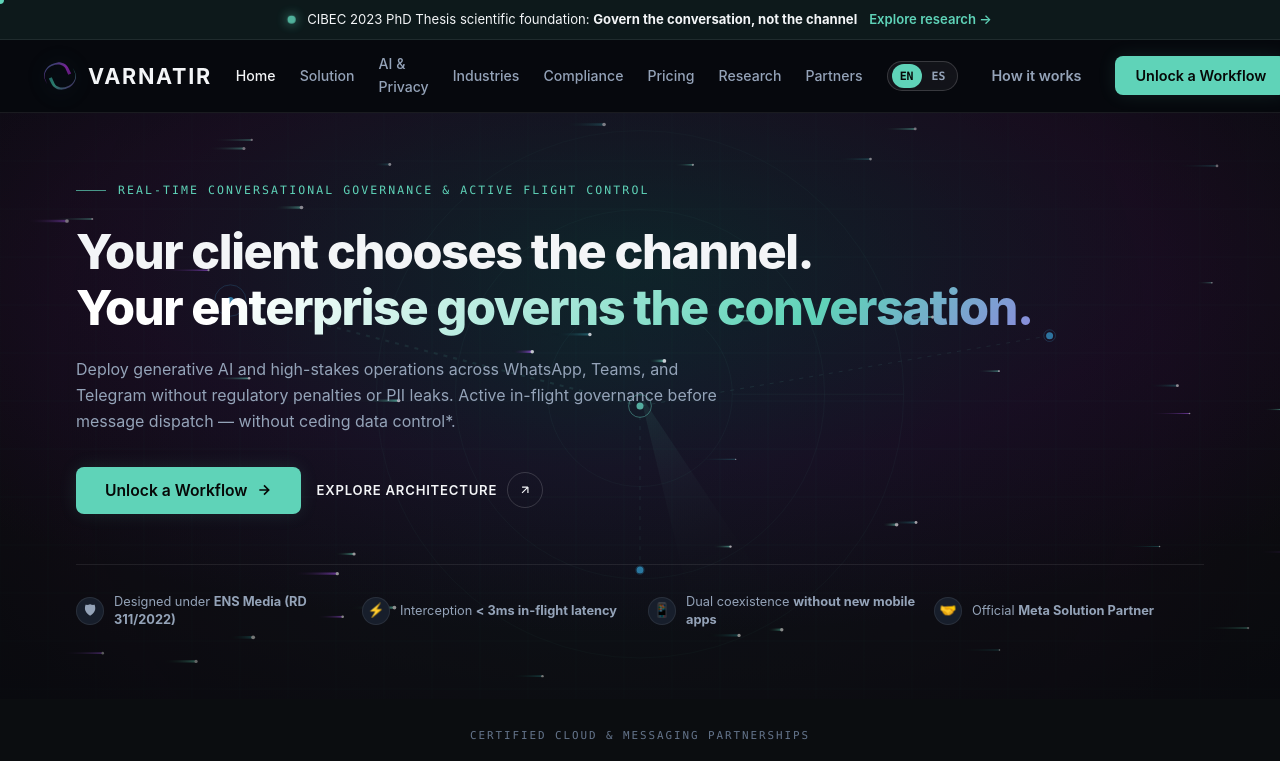
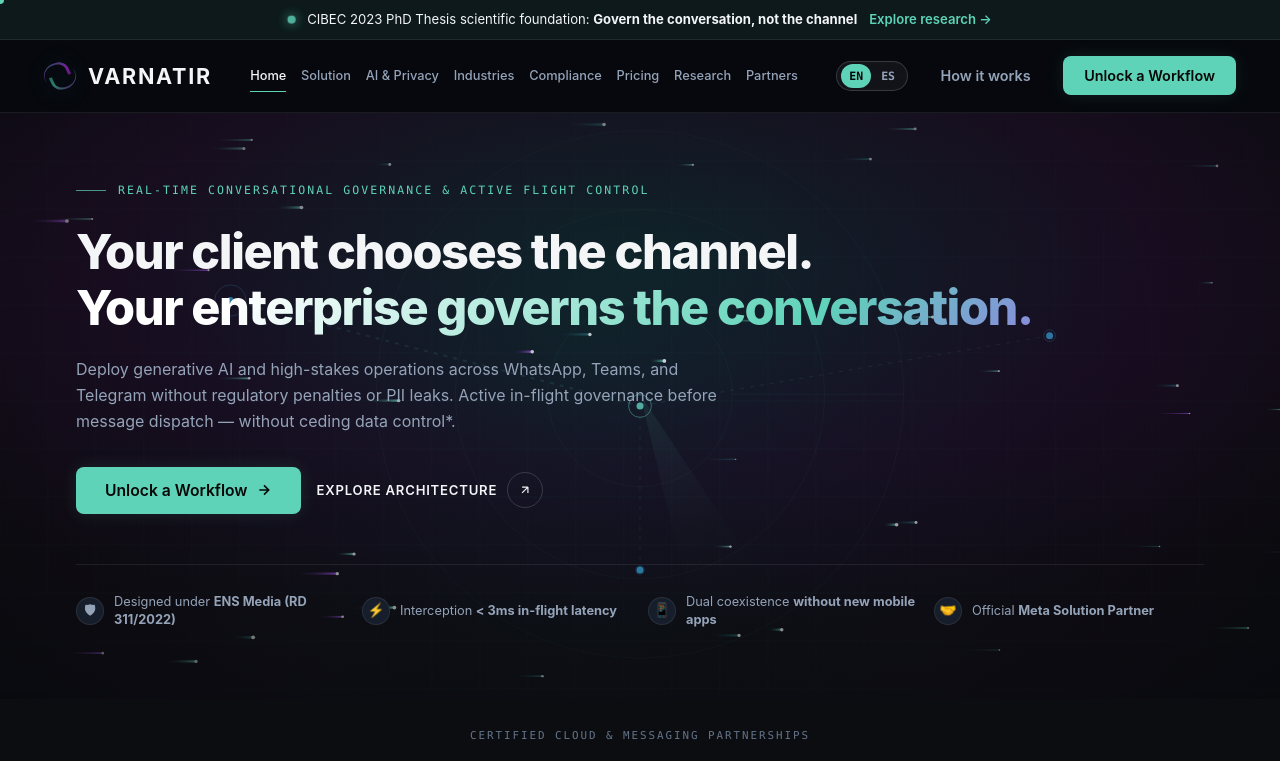
Before and after one commit to woztell-sanuker/varnatir-web-v2, a plain HTML site: page index.html in a window 1280 px wide. Shown: the top 761 px of the page. Drawn offline with Linux system fonts and the light colour scheme; animation ran at ten frames a second; a web font is replaced by a local one.

Commit message:
fix(nav): prevent 'IA & Privacidad' wrapping with white-space nowrap and responsive gaps

```diff
--- a/styles.css
+++ b/styles.css
@@ -251,7 +251,7 @@
   align-items: center;
   justify-content: space-between;
   height: 72px;
-  gap: 24px;
+  gap: clamp(10px, 1.4vw, 24px);
 }
 .brand-logo {
   display: flex;
@@ -293,19 +293,22 @@
 .main-nav {
   display: flex;
   align-items: center;
-  gap: 24px;
+  gap: clamp(8px, 1.15vw, 20px);
   flex: 1;
   justify-content: center;
+  min-width: 0;
 }
 .nav-link {
-  font-size: 0.88rem;
+  font-size: clamp(0.8rem, 0.86vw, 0.88rem);
   font-weight: 500;
   color: var(--text-muted);
   position: relative;
   padding: 6px 0;
+  white-space: nowrap;
+  flex-shrink: 0;
 }
 .nav-link::after {
-  content: '\;
+  content: '';
   position: absolute;
   bottom: 0;
   left: 0;
@@ -326,7 +329,13 @@
 .header-actions {
   display: flex;
   align-items: center;
-  gap: 12px;
+  gap: clamp(6px, 0.9vw, 12px);
+  flex-shrink: 0;
+}
+@media (max-width: 1240px) {
+  .header-actions .btn-ghost {
+    display: none;
+  }
 }
 .lang-switcher {
   display: inline-flex;
@@ -1637,7 +1646,7 @@
   .diagram-canvas-svg { min-width: 750px; }
 }
 
-@media (max-width: 768px) {
+@media (max-width: 960px) {
   .header-actions { display: none; }
   .mobile-toggle {
     display: flex;
```
